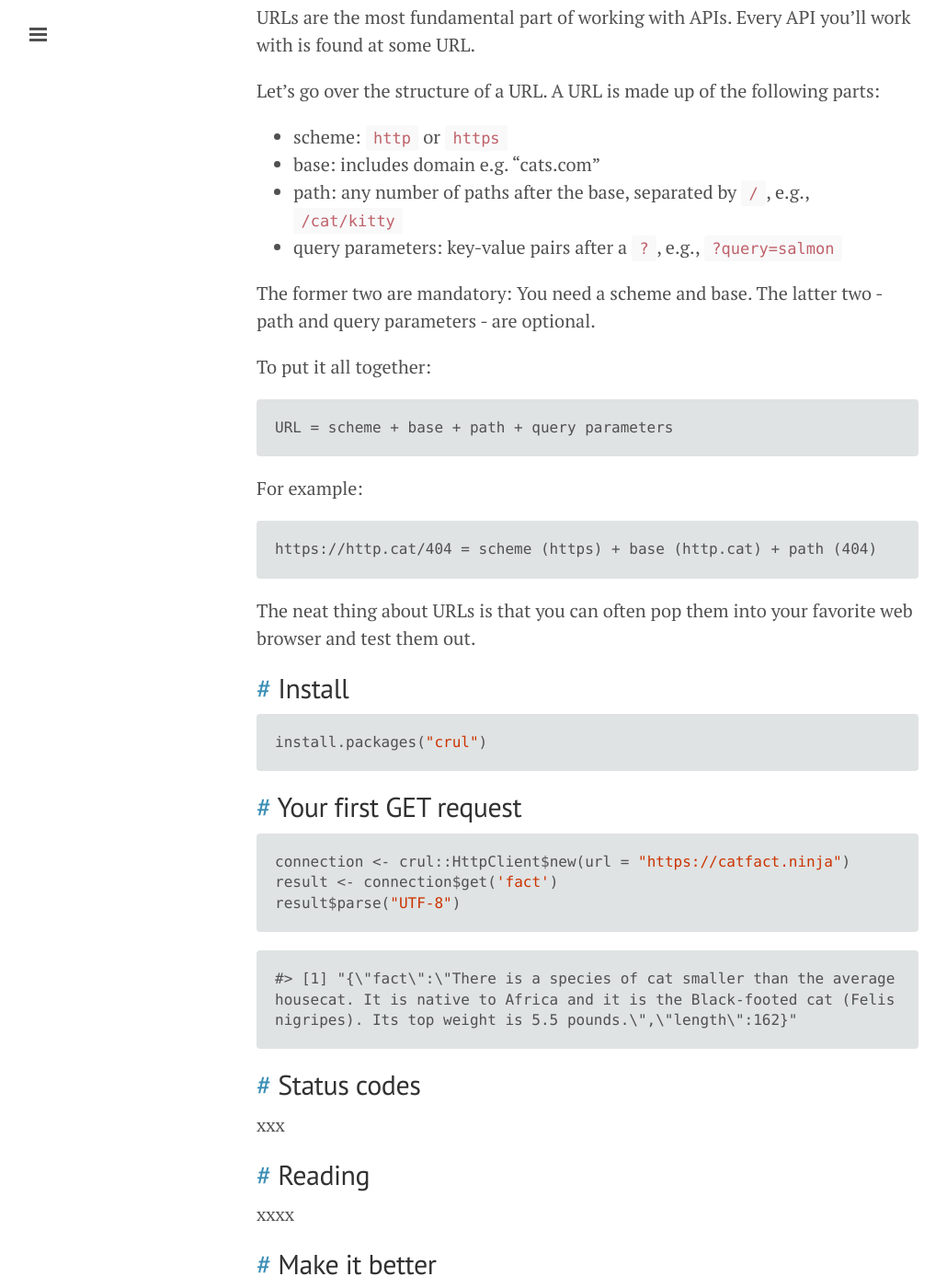
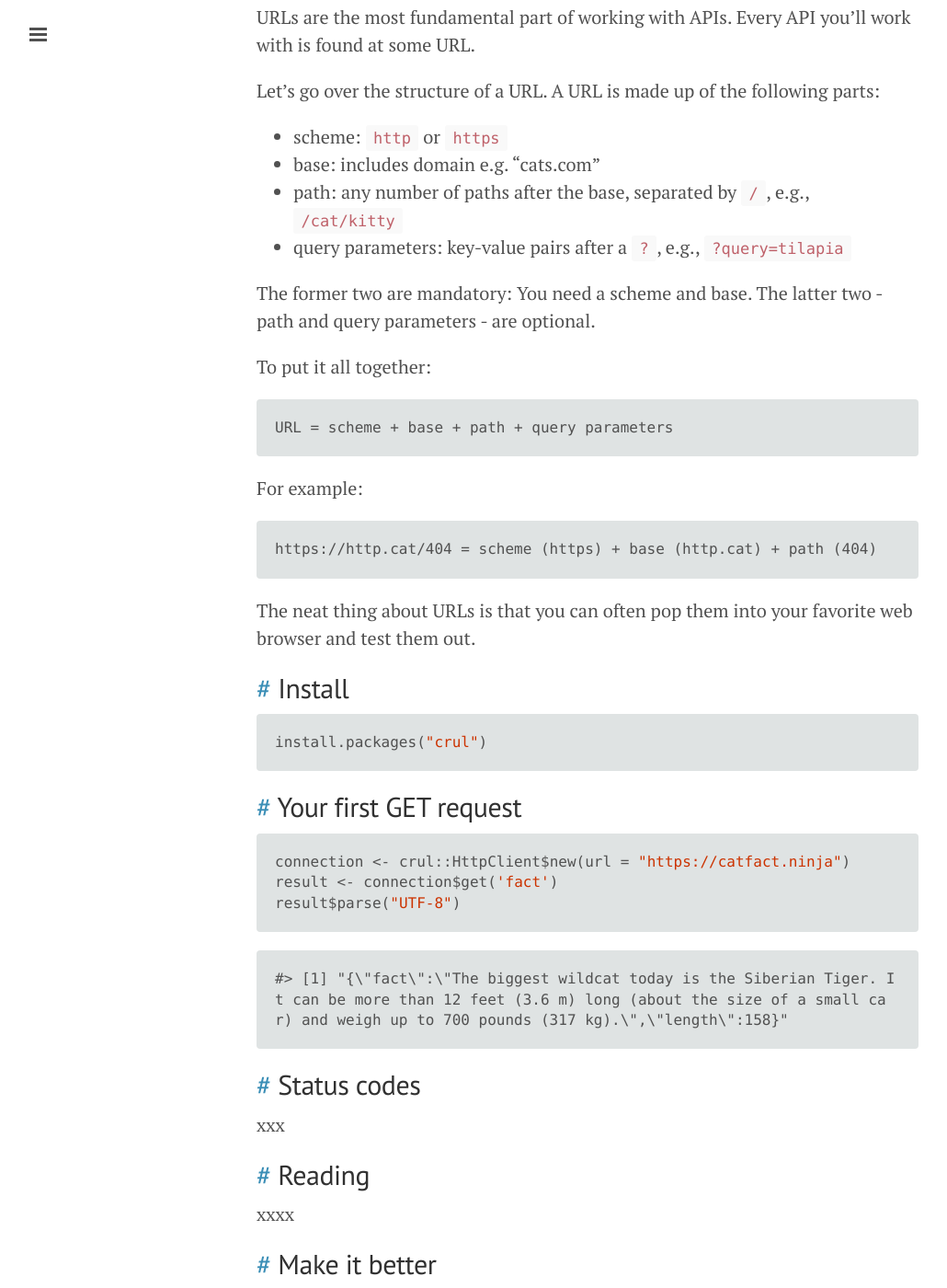
Before and after one commit to sckott/apisforcats, a Jekyll site: the page built from index.md, in a window 1280 px wide and 1400 px high, scrolled down 2085 px. Shown: the whole window at 92% size, without its empty margins (1-1031 px from the left). Built offline with Jekyll 4.4.1, drawn with Linux system fonts in a browser that asks for light colours; nearby versions of some CDN libraries; a script that is not in the unit is left out.

Commit message:
s/salmon/tilapia

````diff
--- a/index.Rmd
+++ b/index.Rmd
@@ -103,7 +103,7 @@ Let's go over the structure of a URL. A URL is made up of the following parts:
 - scheme: `http` or `https`
 - base: includes domain e.g. "cats.com"
 - path: any number of paths after the base, separated by `/`, e.g., `/cat/kitty`
-- query parameters: key-value pairs after a `?`, e.g., `?query=salmon`
+- query parameters: key-value pairs after a `?`, e.g., `?query=tilapia`
 
 The former two are mandatory: You need a scheme and base. The latter two - path and
 query parameters - are optional.
--- a/index.md
+++ b/index.md
@@ -94,7 +94,7 @@ Let's go over the structure of a URL. A URL is made up of the following parts:
 - scheme: `http` or `https`
 - base: includes domain e.g. "cats.com"
 - path: any number of paths after the base, separated by `/`, e.g., `/cat/kitty`
-- query parameters: key-value pairs after a `?`, e.g., `?query=salmon`
+- query parameters: key-value pairs after a `?`, e.g., `?query=tilapia`
 
 The former two are mandatory: You need a scheme and base. The latter two - path and
 query parameters - are optional.
@@ -132,7 +132,7 @@ result$parse("UTF-8")
 ```
 
 ```
-#> [1] "{\"fact\":\"There is a species of cat smaller than the average housecat. It is native to Africa and it is the Black-footed cat (Felis nigripes). Its top weight is 5.5 pounds.\",\"length\":162}"
+#> [1] "{\"fact\":\"The biggest wildcat today is the Siberian Tiger. It can be more than 12 feet (3.6 m) long (about the size of a small car) and weigh up to 700 pounds (317 kg).\",\"length\":158}"
 ```
 
 ## <a href="#statuscodes" name="statuscodes">#</a> Status codes
````
Also changed, not shown: 3 other files.
